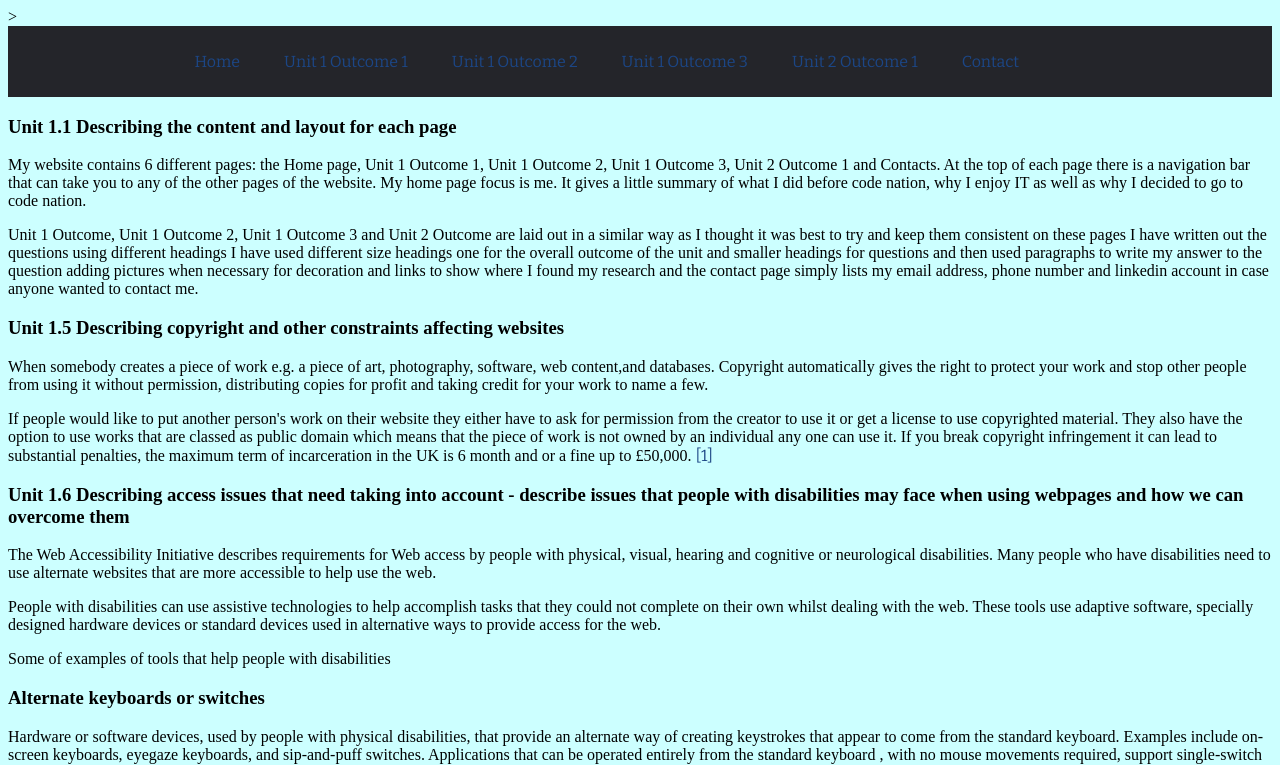
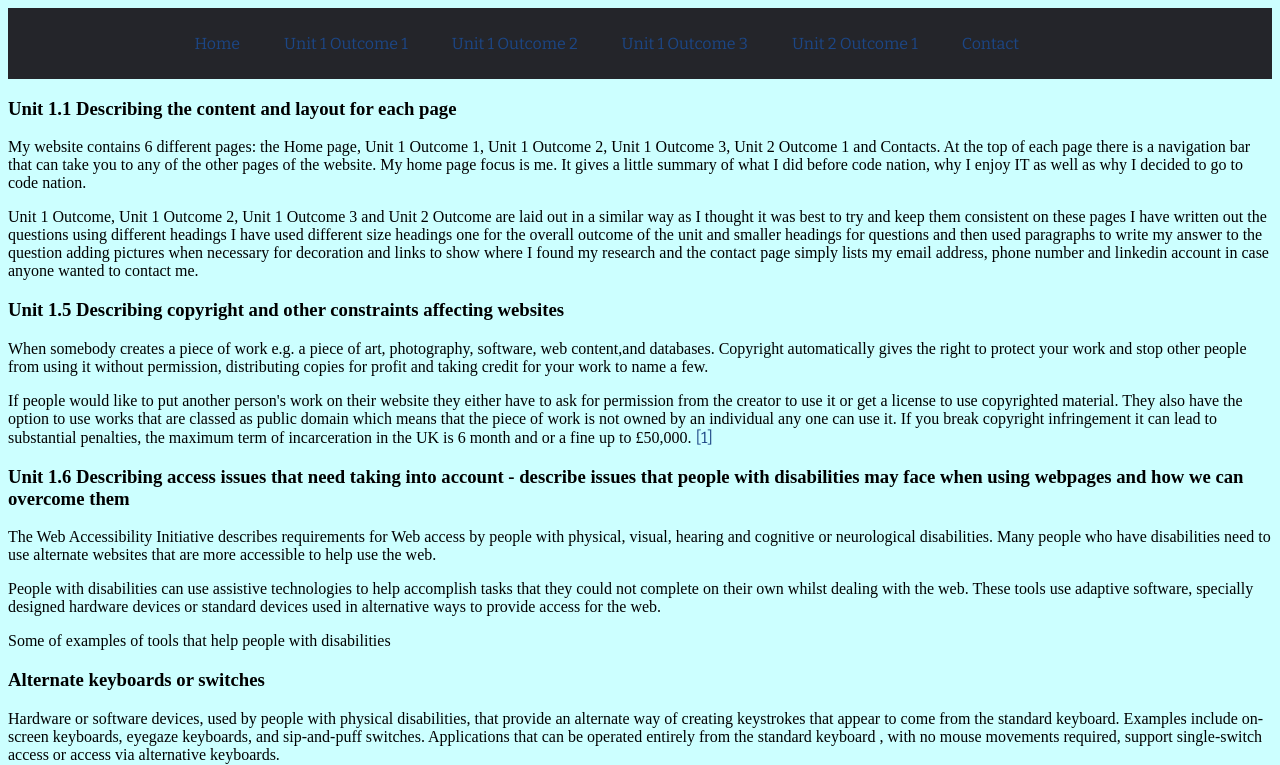
Before and after one commit to MattJenkinson/mattJwebsite, a plain HTML site: page unit2Outcome1.html in a window 1280 px wide. Shown: the top 765 px of the page. Drawn offline with nearby package versions, Linux system fonts and the light colour scheme.

Commit message:
Add files via upload

```diff
--- a/unit2Outcome1.html
+++ b/unit2Outcome1.html
@@ -7,7 +7,7 @@
 
     <title>Document</title>
 </head>
-<body class="para6" >>
+<body class="para6" >
     <div>
         <header>
         <nav>
```
